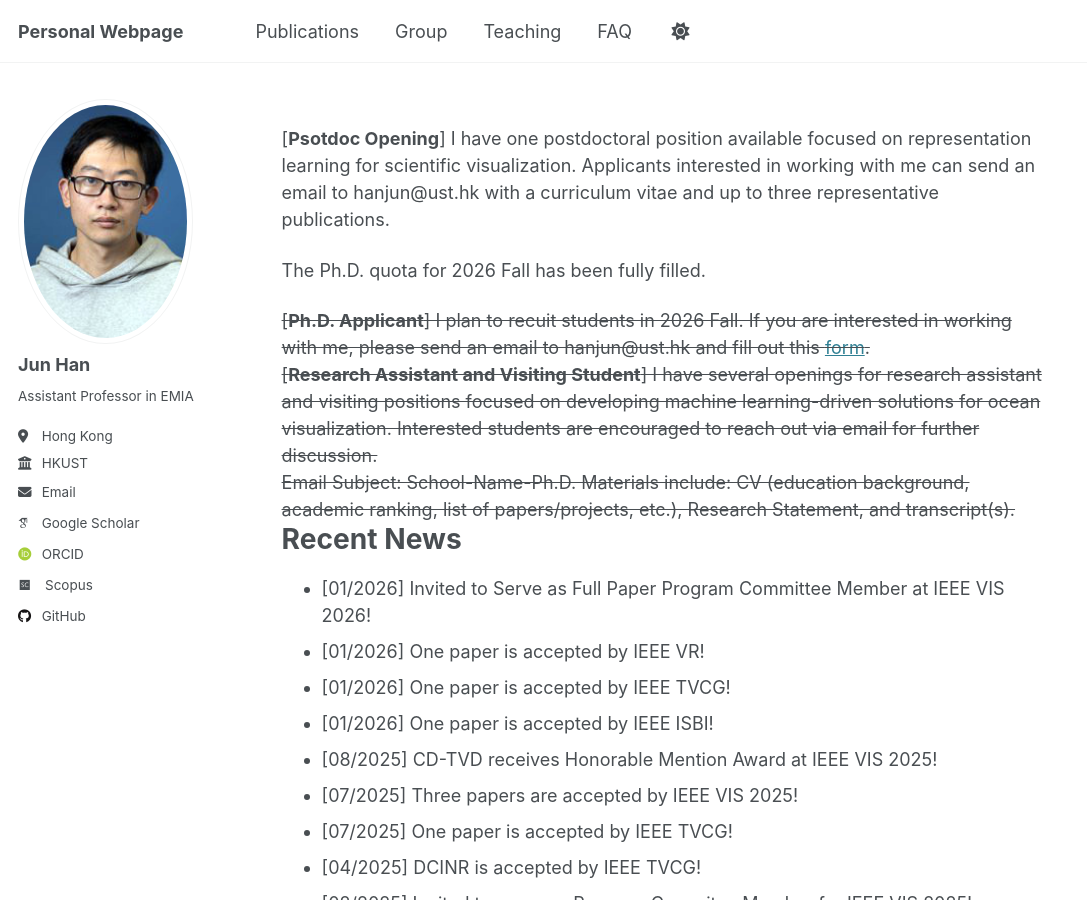
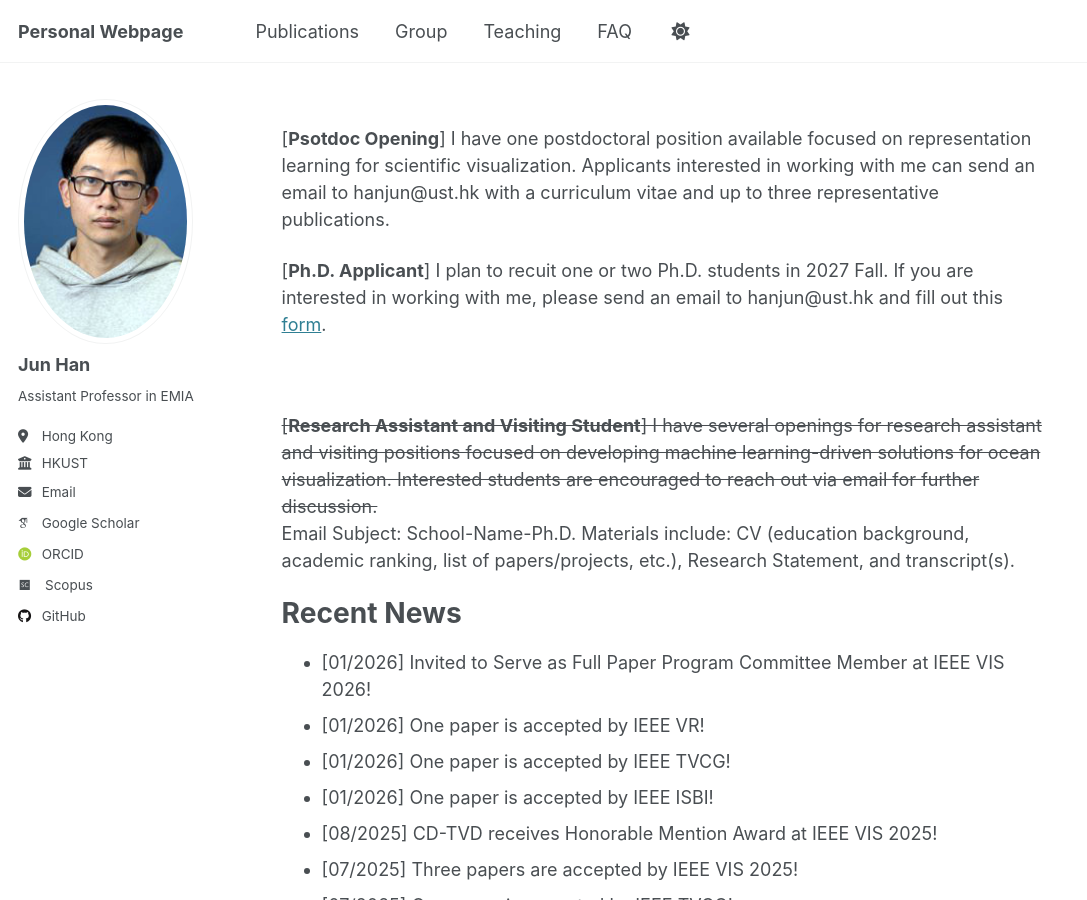
Before and after one commit to stevenhan1991/stevenhan1991.github.io, a Jekyll site: the page built from _pages/about.md, in a window 1280 px wide and 900 px high, scrolled down 781 px. Shown: the whole window, without its empty margins (0-1087 px from the left). Built offline with Jekyll 4.4.1, drawn with Linux system fonts in a browser that asks for light colours; some web fonts are replaced.

Commit message:
Update about.md

```diff
--- a/_pages/about.md
+++ b/_pages/about.md
@@ -24,18 +24,19 @@ The goal of my research is to answer these questions.
 
 [<b>Psotdoc Opening</b>] I have one postdoctoral position available focused on representation learning for scientific visualization. Applicants interested in working with me can send an email to hanjun@ust.hk with a curriculum vitae and up to three representative publications.
 
-The Ph.D. quota for 2026 Fall has been fully filled.
 
-<s> [<b>Ph.D. Applicant</b>] I plan to recuit  students in 2026 Fall. If you are interested in working with me, please send an email to hanjun@ust.hk and fill out this <a href='https://forms.gle/FBWqxbXtYLyB9Rkw9'>form</a>.
+ [<b>Ph.D. Applicant</b>] I plan to recuit one or two Ph.D. students in 2027 Fall. If you are interested in working with me, please send an email to hanjun@ust.hk and fill out this <a href='https://forms.gle/FBWqxbXtYLyB9Rkw9'>form</a>.
 
 <br />
 
+<s>
 [<b>Research Assistant and Visiting Student</b>] I have several openings for research assistant and visiting positions focused on developing machine learning-driven solutions for ocean visualization. Interested students are encouraged to reach out via email for further discussion.
 <br />
+</s>
 
 Email Subject: School-Name-Ph.D.
 Materials include: CV (education background, academic ranking, list of papers/projects, etc.), Research Statement, and transcript(s).
-</s>
+
 
 <h1 id="recent-news">Recent News</h1>
 <ul>
```
